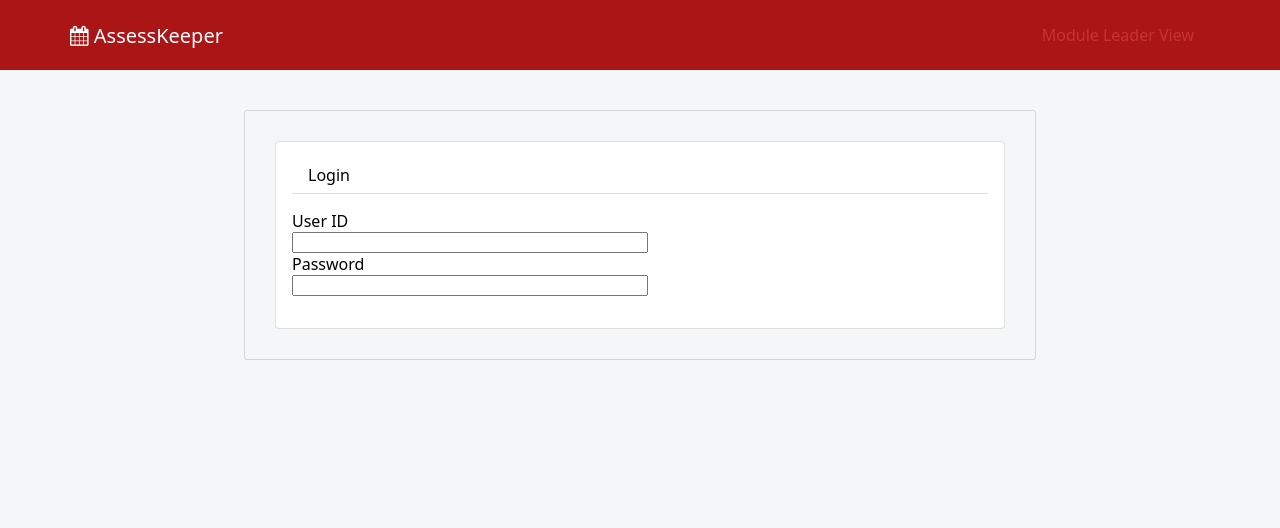
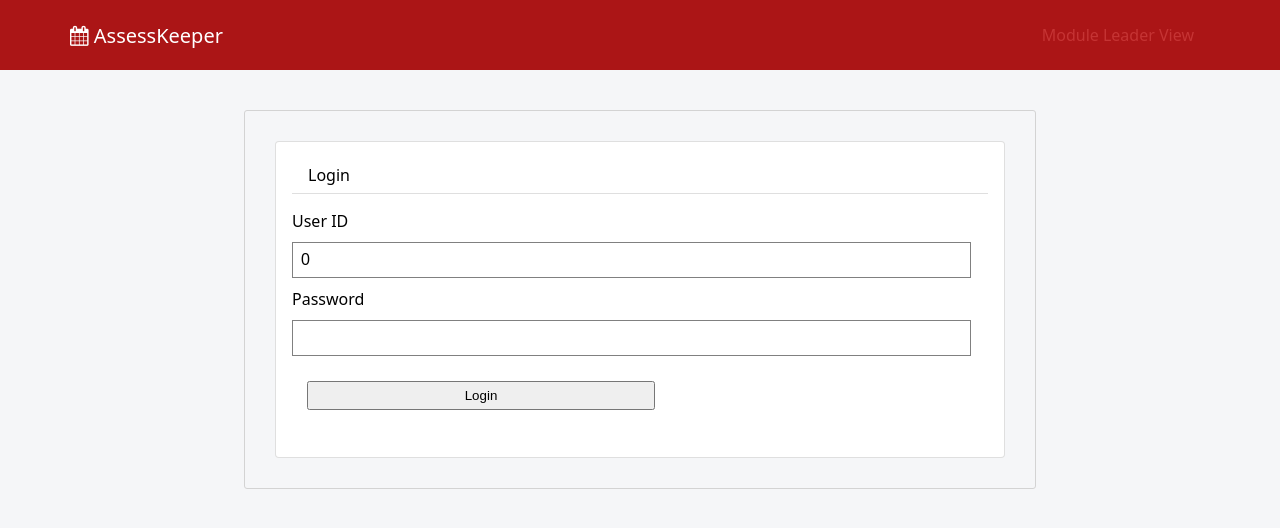
Before and after one commit to Mihir42/Assessment-Keeper-CSE-Connect, a React (Vite) app: page /login in a window 1280 px wide. Shown: the top 528 px of the page. Built offline with nearby package versions, Linux system fonts and the light colour scheme.

Commit message:
Login form can read inputs

```diff
--- a/src/components/layout/LoginForm.jsx
+++ b/src/components/layout/LoginForm.jsx
@@ -1,21 +1,76 @@
 import Card from '../UI/Card';
-import {useState} from 'react';
+import { useState } from 'react';
 import './LoginForm.scss';
+
+const intialLogin = {
+	UserID: 0,
+	password: null,
+};
 function LoginForm() {
 	// Initialisation --------------------
+	const conformance = {
+		html2js: {
+			UserID: (value) => (value === 0 ? null : parseInt(value)),
+			password: (value) => value === '' ? null : value,
+		},
+		js2html: {
+			UserID: (value) => (value === null ? '' : value),
+			password: (value) => (value === null ? '' : value),
+		},
+	};
+
 	// State -----------------------------
-    const[signInAttempt, setSignInAttempt] = useState(null);
+
+	const[login, setLogin] = useState(intialLogin);
+
 	// Handlers --------------------------
+
+	const handleChange = (event) => {
+		const { name, value } = event.target;
+		setLogin({ ...login, [name]: conformance.html2js[name](value) });
+		handleLogIn();
+	};
+
+	const handleSubmit = () => {
+		console.log(`UserID=[${JSON.stringify(login)}]`);
+	};
+
+	const handleLogIn = () => {
+		if(login.UserID === 280) {
+			console.log('Yes correct');
+		}
+	};
+
 	// View ------------------------------
-    //42
+
 	return (
 		<div className="loginBox">
 			<Card title={'Login'}>
-                <label htmlFor="">User ID</label>
-                <input type="text" name="UserID" value=""/>
+				<label className='label'>
+                    User ID
+					<input
+						type="number"
+						name="UserID"
+						value={conformance.js2html['UserID'](login.UserID)}
+						onChange={handleChange}
+					/>
+				</label>
 
-                <label htmlFor="">Password</label>
-                <input type="text" name="Password" value=""/>
+				<label>
+                    Password
+					<input
+						type="text"
+						name="password"
+						value={conformance.js2html['password'](login.password)}
+						onChange={handleChange}
+					/>
+				</label>
+
+				<button className = "loginFormSubmit"
+					type= "button"
+					onClick={handleSubmit}>
+                    Login
+				</button>
 			</Card>
 		</div>
 	);
--- a/src/components/layout/LoginForm.scss
+++ b/src/components/layout/LoginForm.scss
@@ -9,8 +9,28 @@
     flex-direction: column;
     gap: 20px;
 
-    .label, input, select {
+    .input, select {
         display: block;
-        width:50%;
+        width:100%;
     }
+
+    select,input {
+        width: 95%;
+        padding: 8px;
+        margin: 10px 0;
+        font-size: 100%;
+        border-radius: 0px;
+        border: 1px solid Gray;
+        background: White;
+    }
+
+    .loginFormSubmit {
+        width: 50%;
+        margin: 15px;
+        padding: 5px;
+    }
+
+
+
+
 }
```
Lines whose indentation alone changed are shown as unchanged.
